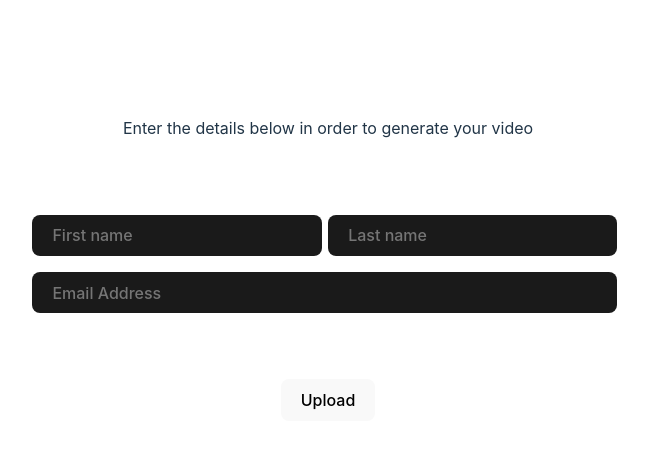
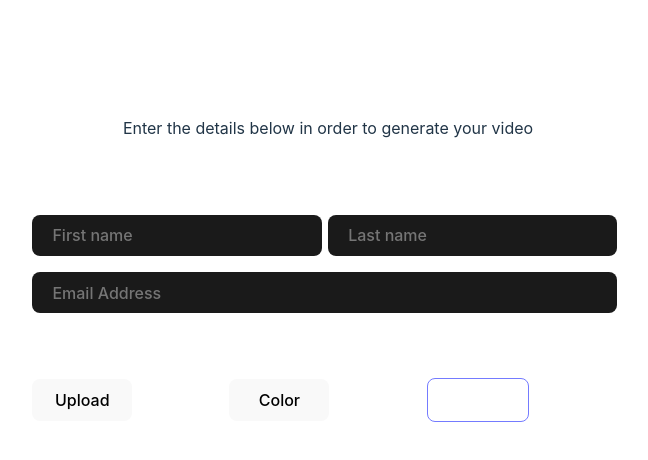
Before and after one commit to BenChaimowicz/idomoo_client, a React (Vite) app: page / in a window 1280 px wide. Shown: the top 460 px of the page, without its empty margins (312-960 px from the left). Built offline with nearby package versions, Linux system fonts and the light colour scheme; no server answers.

Commit message:
finally managed to serve static image

```diff
--- /dev/null
+++ b/src/components/color_button.tsx
@@ -0,0 +1,26 @@
+import { ChangeEvent, useRef, useState } from "react"
+
+export type ColorButtonProps = { onColorChangeHandler: (e: string) => void };
+
+export const ColorButton = (props: ColorButtonProps): JSX.Element => {
+
+    const [color, setColor] = useState<string>('');
+
+    const hiddenInput = useRef<HTMLInputElement>(null);
+
+    const handleClick = () => {
+        hiddenInput.current?.click();
+    }
+
+    const onColorChange = (e: ChangeEvent<HTMLInputElement>) => {
+        if (!e.target.value) return;
+        setColor(e.target.value);
+        props.onColorChangeHandler(color);
+    }
+
+
+    return <>
+        <button onClick={handleClick}>Color</button>
+        <input type="color" name="colorInput" style={{ visibility: 'hidden' }} ref={hiddenInput} onChange={onColorChange} />
+    </>
+}
--- /dev/null
+++ b/src/components/file_details.css
@@ -0,0 +1,18 @@
+.third{
+    display: flex;
+    flex: 1;
+}
+
+.previewColor {
+    min-width: 100px;
+    min-height: 42px;
+    border: 1px solid #747bff;
+    border-radius: 8px;
+}
+
+.previewImg {
+    border: 1px solid #747bff;
+    border-radius: 8px;
+    max-height: 42px;
+    max-width: 100px;
+}
--- /dev/null
+++ b/src/components/file_details.tsx
@@ -0,0 +1,42 @@
+import './file_details.css';
+import { UploadButton } from './upload_button';
+import { ColorButton } from './color_button';
+import { useState } from 'react';
+import axios from 'axios';
+
+export const FileDetails = (): JSX.Element => {
+
+    const [image, setImage] = useState<string>('');
+    const [color, setColor] = useState<string>('');
+
+    const onImageChange = (e: string) => {
+        if (color) setColor('');
+        setImage(e);
+    }
+
+    const onColorChange = (e: string) => {
+        if (image) setImage('');
+        setColor(e);
+    }
+
+    let imageURL = `http://localhost:3001${image}`;
+    const options = {
+        method: 'GET',
+        url: 'http://localhost:3001/uploads/1.jpg',
+    };
+    axios.request(options);
+
+    return <>
+        <div className='third'>
+            <UploadButton onChangeImageHandler={onImageChange} />
+        </div>
+        <div className='third'>
+            <ColorButton onColorChangeHandler={onColorChange} />
+        </div>
+        <div className='third'>
+            {image ? <img className='previewImg' src={imageURL} alt="" /> :
+                <div className='previewColor' style={{ backgroundColor: color }}></div>}
+        </div>
+
+    </>
+}
--- a/src/components/main_form.tsx
+++ b/src/components/main_form.tsx
@@ -1,6 +1,6 @@
 import { useState } from 'react';
 import './main_form.css';
-import { UploadButton } from './upload_button';
+import { FileDetails } from './file_details';
 import { OnChangeUserDetailsEvent, UserDetails } from './user_details';
 
 type GenerateVideoForm = { name: string, };
@@ -26,7 +26,7 @@ export const MainForm = (): JSX.Element => {
                 <UserDetails onChangeUser={changeUserDetails} />
             </div>
             <div className='formRow' id="vars">
-                <UploadButton />
+                <FileDetails />
             </div>
             <div className='formRow' id="videoOpts"></div>
             <div className='formRow' id="footer"></div>
--- a/src/components/upload_button.tsx
+++ b/src/components/upload_button.tsx
@@ -1,7 +1,11 @@
 import axios from 'axios';
-import { ChangeEvent, MouseEvent, useRef } from 'react';
+import { ChangeEvent, MouseEvent, useEffect, useRef, useState } from 'react';
 
-export const UploadButton = (): JSX.Element => {
+export type UploadButtonProps = { onChangeImageHandler: (e: string) => void };
+
+export const UploadButton = (props: UploadButtonProps): JSX.Element => {
+    const [image, setImage] = useState<string>('');
+
     const hiddenInput = useRef<HTMLInputElement>(null);
 
     const handleClick = (e: MouseEvent<HTMLButtonElement>) => {
@@ -14,18 +18,25 @@ export const UploadButton = (): JSX.Element => {
 
 
 
-        const response = axios.post(`${import.meta.env.VITE_SERVER_URL}/upload`,
+        axios.post(`${import.meta.env.VITE_SERVER_URL}/upload`,
             formData,
             {
                 headers: {
                     "Content-Type": 'multipart/form-data',
                 }
-            }).then(r => console.log(`R:`, r.data)).catch(e => console.error(e));
+            }).then(r => {
+                console.log(`R:`, r.data);
+                setImage(r.data);
 
-        console.log(response);
-
+            }).catch(e => {
+                console.error(e)
+                setImage('');
+            });
     }
 
+    useEffect(() => {
+        props.onChangeImageHandler(image);
+    }, [image]);
 
 
     return (<>
--- a/src/index.css
+++ b/src/index.css
@@ -58,6 +58,8 @@ input:focus, input:focus-visible {
 
 
 button {
+  min-width: 100px;
+  min-height: 42px;
   border-radius: 8px;
   border: 1px solid transparent;
   padding: 0.6em 1.2em;
```
